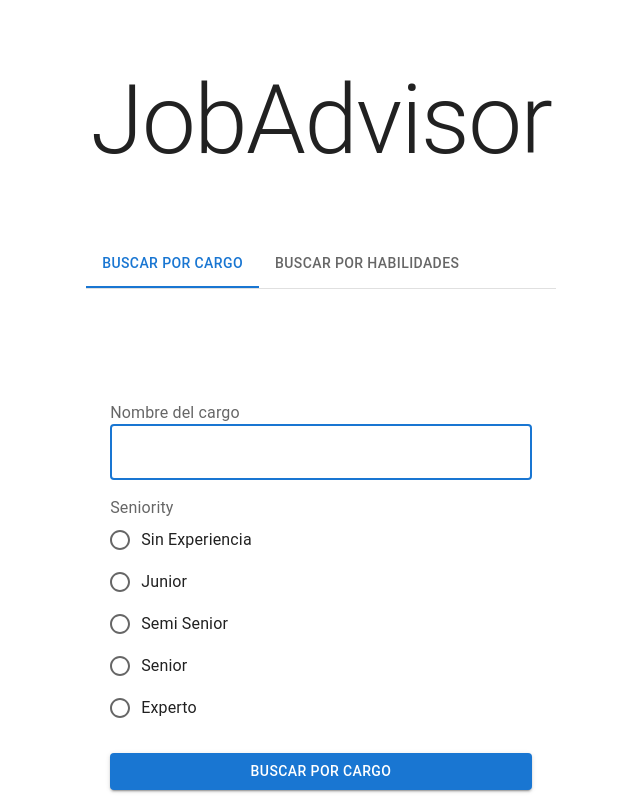
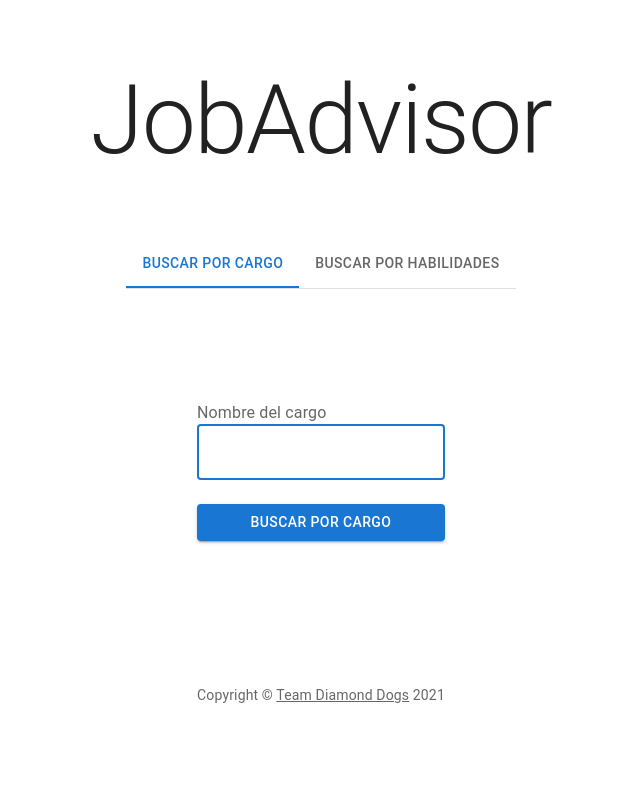
Before and after one commit to Team-Diamond-Dogs/project-jobadvisor, a React (Create React App) app in the folder web/: page / in a window 1280 px wide. Shown: the top 800 px of the page, without its empty margins (319-959 px from the left). Built offline with nearby package versions, Linux system fonts and the light colour scheme; no server answers.

Commit message:
chore(web): remove unused seniority filter

```diff
--- a/web/src/components/SearchByJobForm.js
+++ b/web/src/components/SearchByJobForm.js
@@ -5,19 +5,17 @@ import { Grid } from "@mui/material";
 import { TextField } from "@mui/material";
 import { FormLabel } from "@mui/material";
 import { Button } from "@mui/material";
-import SeniorityFormControl from "./SeniorityFormControl";
 import SearchAPI from "../api/SearchAPI";
 
 function SearchByJobForm(props) {
     const navigate = useNavigate();
     const [jobName, setJobName] = useState("");
-    const [seniority, setSeniority] = useState("");
 
     const handleSubmit = (event) => {
         event.preventDefault();
 
         const api = new SearchAPI();
-        api.searchJob(jobName, seniority)
+        api.searchJob(jobName)
             .then((data) => {
                 navigate("job-results", { replace: false, state: { term: jobName, results: data } });
             });
@@ -25,10 +23,6 @@ function SearchByJobForm(props) {
 
     const handleJobNameChange = (event) => {
         setJobName(event.target.value);
-    }
-
-    const handleSeniorityChange = (event, newValue) => {
-        setSeniority(newValue);
     }
 
     return (
@@ -54,9 +48,6 @@ function SearchByJobForm(props) {
                         autoFocus
                     />
                 </Grid>
-                <Grid item xs={12}>
-                    <SeniorityFormControl onChange={handleSeniorityChange} value={seniority}></SeniorityFormControl>
-                </Grid>
                 </Grid>
                 <Button
                     type="submit"
--- a/web/src/components/SearchBySkillsForm.js
+++ b/web/src/components/SearchBySkillsForm.js
@@ -11,7 +11,6 @@ import { MenuItem } from "@mui/material";
 import { Chip } from "@mui/material";
 import { OutlinedInput } from "@mui/material";
 import SearchAPI from "../api/SearchAPI";
-import SeniorityFormControl from "./SeniorityFormControl";
 
 const ITEM_HEIGHT = 48;
 const ITEM_PADDING_TOP = 8;
@@ -28,13 +27,12 @@ function SearchBySkillsForm(props) {
     const navigate = useNavigate();
     const [skillsList, setSkillsList] = useState([]);
     const [selectedSkills, setSelectedSkills] = useState([]);
-    const [seniority, setSeniority] = useState("");
 
     const handleSubmit = (event) => {
         event.preventDefault();
 
         const api = new SearchAPI();
-        api.searchSkill(selectedSkills, seniority)
+        api.searchSkill(selectedSkills)
             .then((data) => {
                 navigate("skill-results", { replace: false, state: data });
             });
@@ -49,10 +47,6 @@ function SearchBySkillsForm(props) {
             typeof value === 'string' ? value.split(',') : value,
         );
     };
-
-    const handleSeniorityChange = (event, newValue) => {
-        setSeniority(newValue);
-    }
 
     useEffect(() => {
         const api = new SearchAPI();
@@ -97,9 +91,6 @@ function SearchBySkillsForm(props) {
                             </Select>
                         </FormControl>
                     </Grid>
-                    <Grid item xs={12}>
-                        <SeniorityFormControl onChange={handleSeniorityChange} value={seniority}></SeniorityFormControl>
-                    </Grid>
                 </Grid>
                 <Button
                     type="submit"
```
